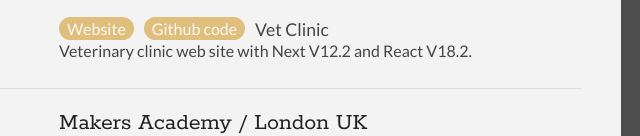
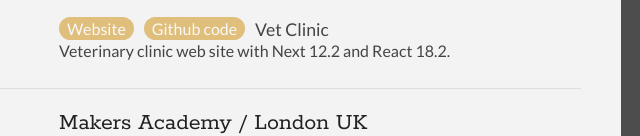
Before and after one commit to caeserlondon/On-line-CV, a website: page index.html in a window 1280 px wide. Shown: the part 670-806 px from the top of the page, 419-1059 px from the left. Drawn offline with Linux system fonts and the light colour scheme.

```diff
--- a/index.html
+++ b/index.html
@@ -157,7 +157,7 @@
 								>
 								<h4>Vet Clinic</h4>
 							</div>
-							<p>Veterinary clinic web site with Next V12.2 and React V18.2.</p>
+							<p>Veterinary clinic web site with Next 12.2 and React 18.2.</p>
 						</div>
 					</div>
 					<div class="clear"></div>
```
